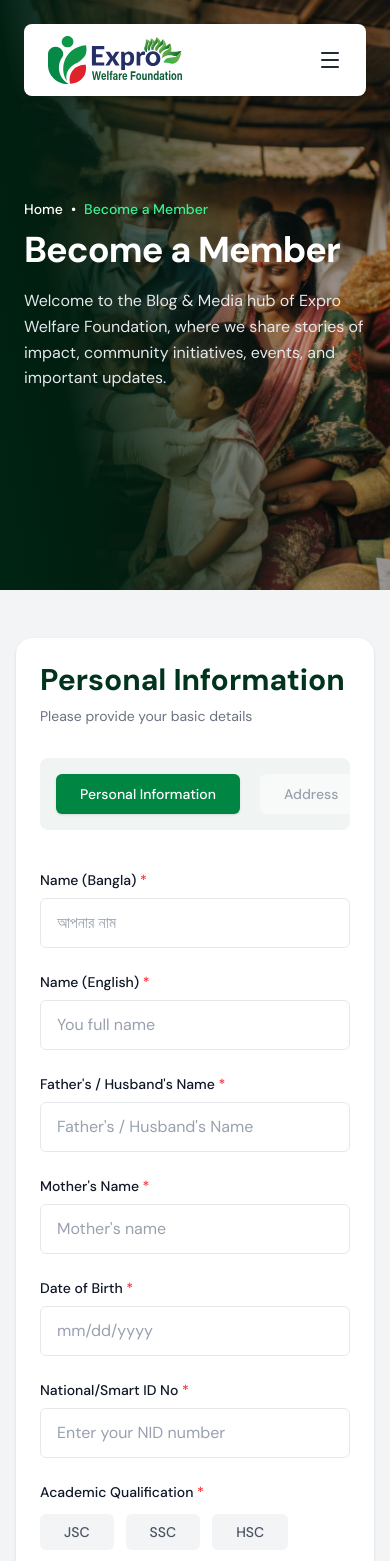
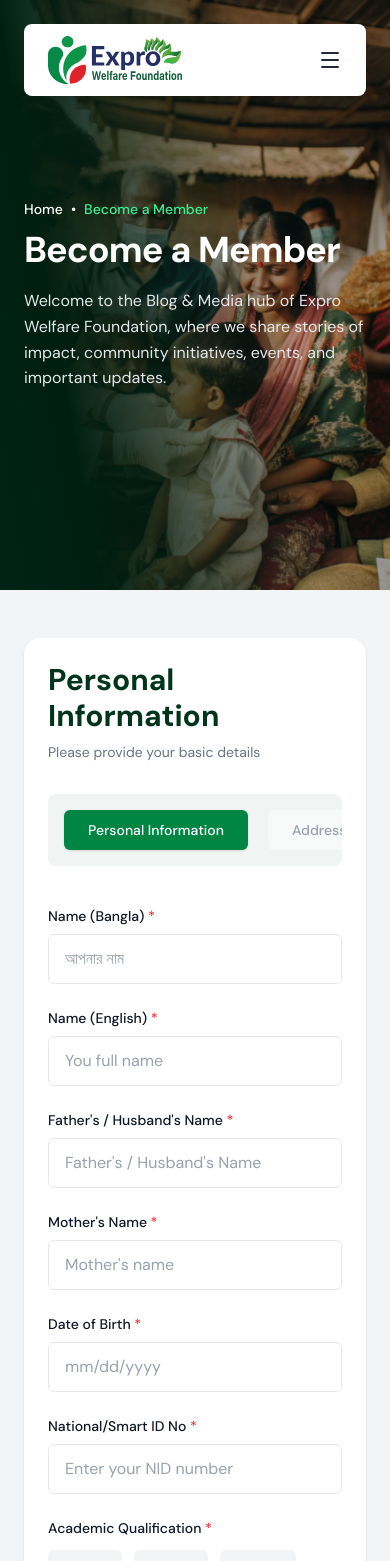
Before and after one commit to niduslab/Expro-Frontend, a Next.js app: page /membership in a window 390 px wide. Shown: the top 1561 px of the page. Built offline with nearby package versions, Linux system fonts and the light colour scheme; a web font is replaced by a local one.

Commit message:
updated responsiveness for membership

```diff
--- a/components/public/membership/PersonalInformation.tsx
+++ b/components/public/membership/PersonalInformation.tsx
@@ -161,7 +161,7 @@
 
   return (
     <div className="w-full bg-[#F3F4F6] py-12">
-      <div className="container mx-auto px-4 md:px-8 lg:px-16 max-w-7xl">
+      <div className="container mx-auto px-6 md:px-12 lg:px-20 ">
         {/* Main Card */}
         <div className="bg-white rounded-2xl shadow-sm p-6 md:p-10">
           {/* Header */}
@@ -391,7 +391,7 @@
             className="flex items-center  px-6 py-3 bg-[#F3F4F6] text-gray-600 rounded-md font-medium hover:bg-gray-200 transition-colors opacity-50 cursor-not-allowed"
             disabled
           >
-            <ChevronLeft size={20} className="mr-2" />
+            <ChevronLeft size={20} className="" />
             Previous
           </button>
 
```
